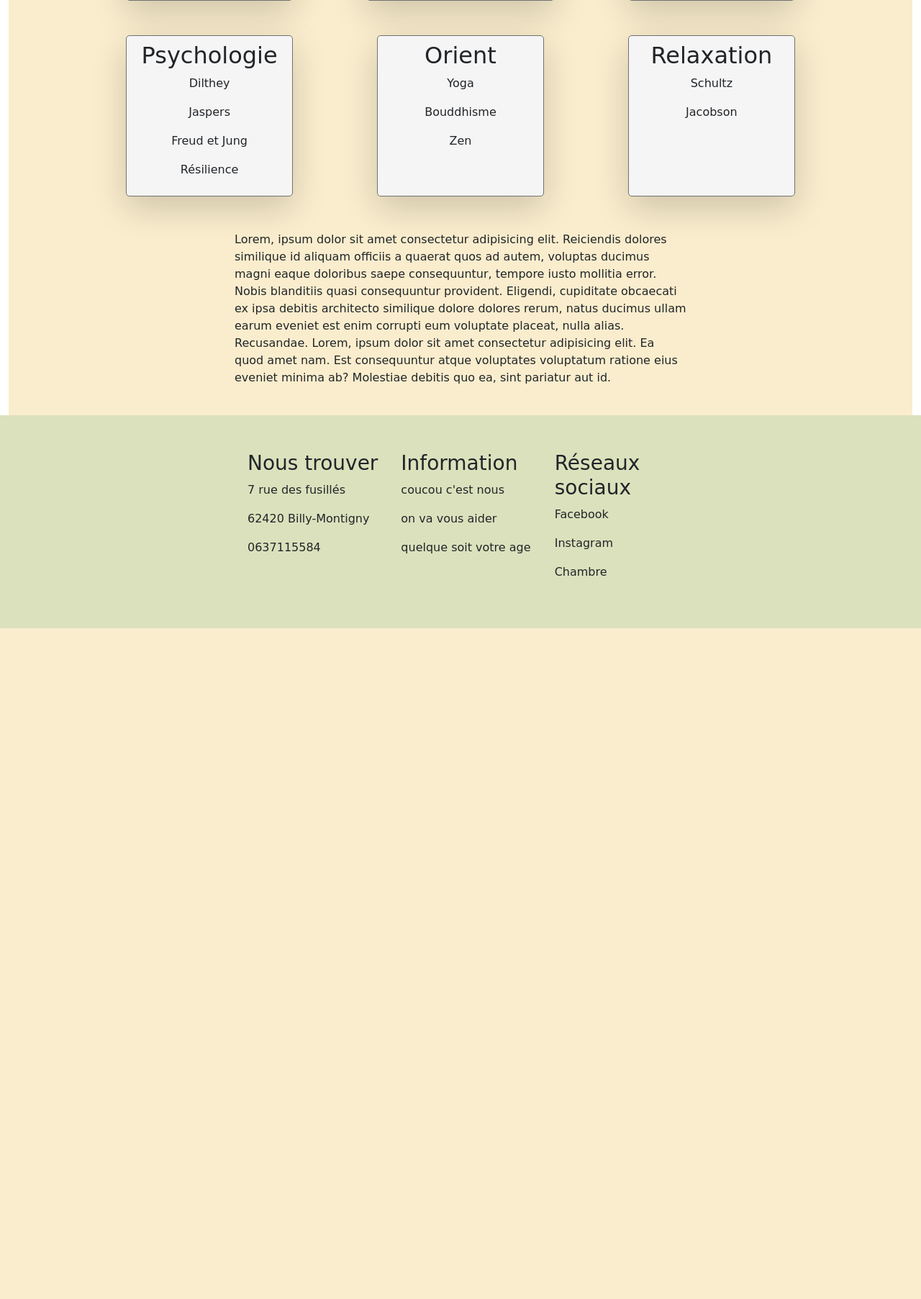
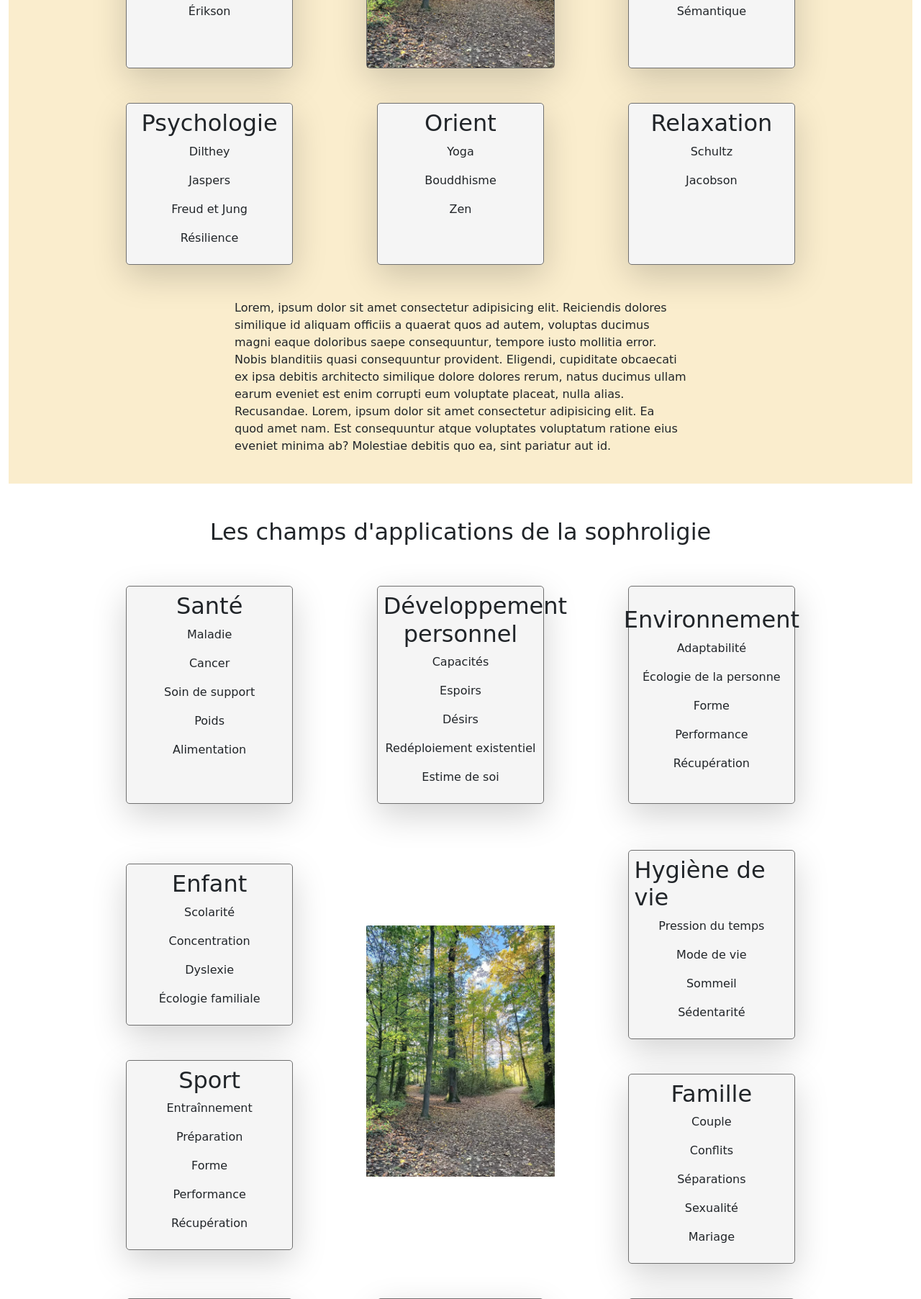
Before and after one commit to OlivierDufour62/nicosophro, a PHP site: page /sophro.php in a window 1280 px wide. Shown: the part 1279-3084 px from the top of the page at 72% size. Before the commit the page ends 2152 px from the top, so only its background shows below. Run offline with PHP 8.4, Linux system fonts and the light colour scheme.

Commit message:
sophro page ok

```diff
--- a/sophro.php
+++ b/sophro.php
@@ -32,6 +32,9 @@
         </div>
     </section>
     <section id="dif" class="background-brown col-12">
+        <div class="col-12 text-center pt-5">
+            <h2>Les différentes influences de la sophrologie</h2>
+        </div>
         <div id="grid1" class="grid-1 col-10 mx-auto">
             <div class="col-8 bg-grey mx-auto text-center mt-5 border shadow-lg p-2">
                 <h2>Neurologie contemporaine</h2>
@@ -108,7 +111,106 @@
         <div class="col-12 pb-4">
             <div class="col-6 mx-auto">
                 <p>Lorem, ipsum dolor sit amet consectetur adipisicing elit. Reiciendis dolores similique id aliquam officiis a quaerat quos ad autem, voluptas ducimus magni eaque doloribus saepe consequuntur, tempore iusto mollitia error.
-                Nobis blanditiis quasi consequuntur provident. Eligendi, cupiditate obcaecati ex ipsa debitis architecto similique dolore dolores rerum, natus ducimus ullam earum eveniet est enim corrupti eum voluptate placeat, nulla alias. Recusandae. Lorem, ipsum dolor sit amet consectetur adipisicing elit. Ea quod amet nam. Est consequuntur atque voluptates voluptatum ratione eius eveniet minima ab? Molestiae debitis quo ea, sint pariatur aut id.</p>
+                    Nobis blanditiis quasi consequuntur provident. Eligendi, cupiditate obcaecati ex ipsa debitis architecto similique dolore dolores rerum, natus ducimus ullam earum eveniet est enim corrupti eum voluptate placeat, nulla alias. Recusandae. Lorem, ipsum dolor sit amet consectetur adipisicing elit. Ea quod amet nam. Est consequuntur atque voluptates voluptatum ratione eius eveniet minima ab? Molestiae debitis quo ea, sint pariatur aut id.</p>
+            </div>
+        </div>
+    </section>
+    <section id="dif2" class="col-12">
+        <div class="col-12 text-center pt-5">
+            <h2>Les champs d'applications de la sophroligie</h2>
+        </div>
+        <div id="grid1" class="grid-1 col-10 mx-auto">
+            <div class="col-8 bg-grey mx-auto text-center mt-5 border shadow-lg p-2">
+                <h2>Santé</h2>
+                <p>Maladie</p>
+                <p>Cancer</p>
+                <p>Soin de support</p>
+                <p>Poids</p>
+                <p>Alimentation</p>
+            </div>
+            <div class="col-8 bg-grey mx-auto text-center mt-5 border shadow-lg p-2">
+                <h2>Développement personnel</h2>
+                <p>Capacités</p>
+                <p>Espoirs</p>
+                <p>Désirs</p>
+                <p>Redéploiement existentiel</p>
+                <p>Estime de soi</p>
+            </div>
+            <div class="col-8 bg-grey d-flex align-items-center justify-content-center flex-column mx-auto border shadow-lg p-2 mt-5">
+                <h2>Environnement</h2>
+                <p>Adaptabilité</p>
+                <p>Écologie de la personne</p>
+                <p>Forme</p>
+                <p>Performance</p>
+                <p>Récupération</p>
+            </div>
+
+        </div>
+        <div id="grid3" class="grid-1 col-10 mx-auto mt-5 mb-5">
+            <div class="col-12 d-flex align-items-center justify-content-center flex-column mx-auto">
+                <div class="col-8 bg-grey d-flex align-items-center justify-content-center flex-column mx-auto border shadow-lg mt-3 p-2">
+                    <h2>Enfant</h2>
+                    <p>Scolarité</p>
+                    <p>Concentration</p>
+                    <p>Dyslexie</p>
+                    <p>Écologie familiale</p>
+                </div>
+                <div class="col-8 bg-grey d-flex align-items-center justify-content-center flex-column mx-auto border shadow-lg mt-5 p-2">
+                    <h2>Sport</h2>
+                    <p>Entraînnement</p>
+                    <p>Préparation</p>
+                    <p>Forme</p>
+                    <p>Performance</p>
+                    <p>Récupération</p>
+                </div>
+            </div>
+            <div class="col-9 mx-auto my-auto">
+                <img src="assets/img/FB_IMG_1669483855666.jpg" alt="" class="img-fluid">
+            </div>
+            <div class="col-12 d-flex align-items-center justify-content-center flex-column mx-auto">
+                <div class="col-8 bg-grey d-flex align-items-center justify-content-center flex-column mx-auto border shadow-lg mt-3 p-2">
+                    <h2>Hygiène de vie</h2>
+                    <p>Pression du temps</p>
+                    <p>Mode de vie</p>
+                    <p>Sommeil</p>
+                    <p>Sédentarité</p>
+                </div>
+                <div class="col-8 bg-grey d-flex align-items-center justify-content-center flex-column mx-auto border shadow-lg mt-5 p-2">
+                    <h2>Famille</h2>
+                    <p>Couple</p>
+                    <p>Conflits</p>
+                    <p>Séparations</p>
+                    <p>Sexualité</p>
+                    <p>Mariage</p>
+
+                </div>
+            </div>
+        </div>
+        <div id="grid3" class="grid-1 col-10 mx-auto">
+            <div class="col-8 bg-grey mx-auto text-center mb-5 border shadow-lg p-2">
+                <h2>Addiction</h2>
+                <p>Tabac</p>
+                <p>Drogues</p>
+                <p>Alcool</p>
+                <p>Jeux vidéos</p>
+                <p>etc</p>
+            </div>
+            <div class="col-8 bg-grey mx-auto text-center mb-5 border shadow-lg p-2">
+                <h2>Handicap</h2>
+                <p>Autonomie</p>
+            </div>
+            <div class="col-8 bg-grey mx-auto text-center mb-5 border shadow-lg p-2">
+                <h2>Profession</h2>
+                <p>Insatisfactions</p>
+                <p>Relationnelles</p>
+                <p>Bien-être au travail</p>
+                <p>Burn-out et bore-out</p>
+            </div>
+        </div>
+        <div class="col-12 pb-4">
+            <div class="col-6 mx-auto">
+                <p>Lorem, ipsum dolor sit amet consectetur adipisicing elit. Reiciendis dolores similique id aliquam officiis a quaerat quos ad autem, voluptas ducimus magni eaque doloribus saepe consequuntur, tempore iusto mollitia error.
+                    Nobis blanditiis quasi consequuntur provident. Eligendi, cupiditate obcaecati ex ipsa debitis architecto similique dolore dolores rerum, natus ducimus ullam earum eveniet est enim corrupti eum voluptate placeat, nulla alias. Recusandae. Lorem, ipsum dolor sit amet consectetur adipisicing elit. Ea quod amet nam. Est consequuntur atque voluptates voluptatum ratione eius eveniet minima ab? Molestiae debitis quo ea, sint pariatur aut id.</p>
             </div>
         </div>
     </section>
```
